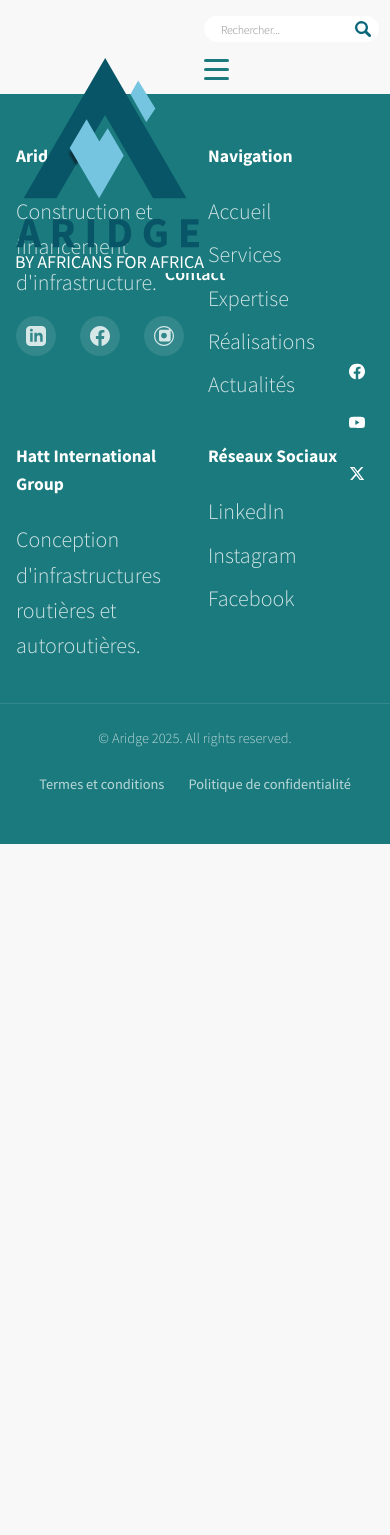
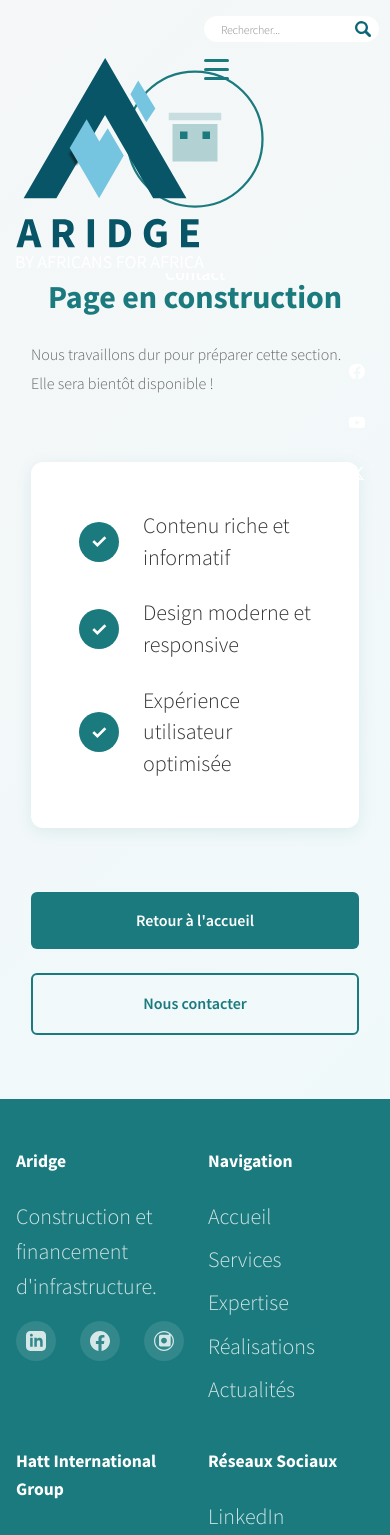
Before and after one commit to jhouedanou/aridge, a Nuxt app: page /construction in a window 390 px wide. Shown: the top 1535 px of the page. Before the commit the page ends 844 px from the top, so only its background shows below. Built offline with nearby package versions, Linux system fonts and the light colour scheme.

Commit message:
Mise à jour des liens de navigation vers la page de construction et ajout de la page de construction avec contenu et styles

```diff
--- a/components/Header.vue
+++ b/components/Header.vue
@@ -19,30 +19,30 @@
            <nav class="nav" :class="{ active: mobileMenuOpen }">
           <NuxtLink to="/" class="nav-link">{{ navHome }}</NuxtLink>
           <div class="nav-item dropdown">
-            <NuxtLink to="#services" class="nav-link">{{ navServices }}</NuxtLink>
+            <NuxtLink to="/construction" class="nav-link">{{ navServices }}</NuxtLink>
             <div class="dropdown-menu">
-              <NuxtLink to="#infrastructure" class="dropdown-link">Infrastructure & génie civil</NuxtLink>
-              <NuxtLink to="#habitat" class="dropdown-link">Habitat et logement</NuxtLink>
-              <NuxtLink to="#hydraulique" class="dropdown-link">Hydraulique et assainissement</NuxtLink>
-              <NuxtLink to="#logistique" class="dropdown-link">Logistique et zone éco</NuxtLink>
+              <NuxtLink to="/construction" class="dropdown-link">Infrastructure & génie civil</NuxtLink>
+              <NuxtLink to="/construction" class="dropdown-link">Habitat et logement</NuxtLink>
+              <NuxtLink to="/construction" class="dropdown-link">Hydraulique et assainissement</NuxtLink>
+              <NuxtLink to="/construction" class="dropdown-link">Logistique et zone éco</NuxtLink>
             </div>
           </div>
           <div class="nav-item dropdown">
-            <NuxtLink to="#expertise" class="nav-link">{{ navExpertise }}</NuxtLink>
+            <NuxtLink to="/construction" class="nav-link">{{ navExpertise }}</NuxtLink>
             <div class="dropdown-menu">
-              <NuxtLink to="#technique" class="dropdown-link">Technique</NuxtLink>
-              <NuxtLink to="#financiere" class="dropdown-link">Financière</NuxtLink>
+              <NuxtLink to="/construction" class="dropdown-link">Technique</NuxtLink>
+              <NuxtLink to="/construction" class="dropdown-link">Financière</NuxtLink>
             </div>
           </div>
-          <NuxtLink to="#realizations" class="nav-link">{{ navRealizations }}</NuxtLink>
+          <NuxtLink to="/construction" class="nav-link">{{ navRealizations }}</NuxtLink>
           <div class="nav-item dropdown">
-            <NuxtLink to="#news" class="nav-link">{{ navNews }}</NuxtLink>
+            <NuxtLink to="/construction" class="nav-link">{{ navNews }}</NuxtLink>
             <div class="dropdown-menu">
-              <NuxtLink to="#carriere" class="dropdown-link">Carrière</NuxtLink>
-              <NuxtLink to="#media" class="dropdown-link">Média</NuxtLink>
+              <NuxtLink to="/construction" class="dropdown-link">Carrière</NuxtLink>
+              <NuxtLink to="/construction" class="dropdown-link">Média</NuxtLink>
             </div>
           </div>
-          <NuxtLink to="#contact" class="nav-link">{{ navContact }}</NuxtLink>
+          <NuxtLink to="/construction" class="nav-link">{{ navContact }}</NuxtLink>
         </nav>
         <button class="mobile-menu-btn" @click="mobileMenuOpen = !mobileMenuOpen">
           <span></span>
--- a/components/NewsSection.vue
+++ b/components/NewsSection.vue
@@ -81,7 +81,9 @@
 const newsList = computed<NewsItem[]>(() => articlesData)
 </script>
 
-<style scoped>
+<style scoped lang="scss">
+@import '~/assets/styles/_variables.scss';
+
 .animate-section {
   animation: subtleFadeIn 0.9s ease-out;
 }
@@ -194,15 +196,14 @@
 .news-content h3 {
   color: var(--color-primary);
   margin-bottom: var(--spacing-md);
-  font-size: 1.1rem;
+  font-size: 1.5rem;
   flex: 1;
 }
 
 .news-content p {
+  @include paragraph-text;
   color: var(--color-text-light);
   margin-bottom: var(--spacing-md);
-  font-size: 0.95rem;
-  line-height: 1.6;
 }
 
 .read-more {
--- /dev/null
+++ b/pages/construction.vue
@@ -0,0 +1,205 @@
+<template>
+  <div class="under-construction">
+    <div class="container">
+      <div class="construction-content">
+        <div class="construction-icon">
+          <svg viewBox="0 0 200 200" xmlns="http://www.w3.org/2000/svg">
+            <g transform="translate(100,100)">
+              <circle cx="0" cy="0" r="90" fill="none" stroke="var(--color-primary)" stroke-width="3"/>
+              <path d="M -30,-20 L -30,30 L 30,30 L 30,-20 Z" fill="var(--color-primary)" opacity="0.3"/>
+              <rect x="-20" y="-10" width="10" height="10" fill="var(--color-primary)"/>
+              <rect x="10" y="-10" width="10" height="10" fill="var(--color-primary)"/>
+              <path d="M -35,-25 L 35,-25 L 35,-35 L -35,-35 Z" fill="var(--color-primary)" opacity="0.2"/>
+            </g>
+          </svg>
+        </div>
+
+        <h1 class="construction-title">{{ t('underConstruction.title') }}</h1>
+
+        <p class="construction-subtitle">
+          {{ t('underConstruction.subtitle') }}
+        </p>
+
+        <div class="construction-features">
+          <div v-for="(feature, index) in t('underConstruction.features')" :key="index" class="feature-item">
+            <div class="feature-icon">✓</div>
+            <p>{{ feature }}</p>
+          </div>
+        </div>
+
+        <div class="construction-actions">
+          <NuxtLink to="/" class="btn btn-primary">{{ t('underConstruction.backHome') }}</NuxtLink>
+          <a href="mailto:contact@aridge.com" class="btn btn-outline">{{ t('underConstruction.contactUs') }}</a>
+        </div>
+      </div>
+    </div>
+  </div>
+</template>
+
+<script setup lang="ts">
+import { useTranslation } from '~/composables/useTranslation'
+
+definePageMeta({
+  layout: 'default'
+})
+
+const { t } = useTranslation()
+</script>
+
+<style scoped>
+.under-construction {
+  min-height: 100vh;
+  display: flex;
+  align-items: center;
+  justify-content: center;
+  background: linear-gradient(135deg, var(--color-bg-light) 0%, #f0f9fa 100%);
+  padding: var(--spacing-3xl) var(--spacing-md);
+}
+
+.container {
+  width: 100%;
+  max-width: 600px;
+}
+
+.construction-content {
+  text-align: center;
+  animation: slideInUp 0.8s ease-out;
+}
+
+.construction-icon {
+  width: 150px;
+  height: 150px;
+  margin: 0 auto var(--spacing-3xl);
+  animation: bounce 2s infinite;
+}
+
+.construction-icon svg {
+  width: 100%;
+  height: 100%;
+}
+
+.construction-title {
+  font-size: 2.5rem;
+  color: var(--color-primary);
+  margin-bottom: var(--spacing-lg);
+  font-weight: var(--font-weight-bold);
+}
+
+.construction-subtitle {
+  font-size: 1.1rem;
+  color: var(--color-text-light);
+  margin-bottom: var(--spacing-3xl);
+  line-height: 1.8;
+}
+
+.construction-features {
+  display: grid;
+  grid-template-columns: 1fr;
+  gap: var(--spacing-lg);
+  margin-bottom: var(--spacing-3xl);
+  background: white;
+  padding: var(--spacing-2xl);
+  border-radius: 12px;
+  box-shadow: 0 4px 16px rgba(27, 122, 126, 0.1);
+}
+
+.feature-item {
+  display: flex;
+  align-items: center;
+  gap: var(--spacing-lg);
+}
+
+.feature-icon {
+  display: flex;
+  align-items: center;
+  justify-content: center;
+  width: 40px;
+  height: 40px;
+  background-color: var(--color-primary);
+  color: white;
+  border-radius: 50%;
+  font-weight: bold;
+  font-size: 1.2rem;
+  flex-shrink: 0;
+}
+
+.feature-item p {
+  margin: 0;
+  color: var(--color-text-dark);
+  text-align: left;
+}
+
+.construction-actions {
+  display: flex;
+  gap: var(--spacing-lg);
+  flex-direction: column;
+}
+
+.btn {
+  padding: var(--spacing-md) var(--spacing-2xl);
+  border-radius: 6px;
+  text-decoration: none;
+  font-size: 1rem;
+  transition: all var(--transition-speed);
+}
+
+.btn-primary {
+  background-color: var(--color-primary);
+  color: white;
+}
+
+.btn-primary:hover {
+  background-color: var(--color-primary-dark);
+  transform: translateY(-2px);
+  box-shadow: 0 8px 20px rgba(27, 122, 126, 0.3);
+}
+
+.btn-outline {
+  border: 2px solid var(--color-primary);
+  color: var(--color-primary);
+  background-color: transparent;
+}
+
+.btn-outline:hover {
+  background-color: var(--color-primary);
+  color: white;
+}
+
+@keyframes bounce {
+  0%, 100% {
+    transform: translateY(0);
+  }
+  50% {
+    transform: translateY(-20px);
+  }
+}
+
+@keyframes slideInUp {
+  from {
+    opacity: 0;
+    transform: translateY(30px);
+  }
+  to {
+    opacity: 1;
+    transform: translateY(0);
+  }
+}
+
+@media (max-width: 768px) {
+  .construction-title {
+    font-size: 2rem;
+  }
+
+  .construction-subtitle {
+    font-size: 1rem;
+  }
+
+  .construction-actions {
+    flex-direction: column;
+  }
+
+  .construction-features {
+    grid-template-columns: 1fr;
+  }
+}
+</style>
```
